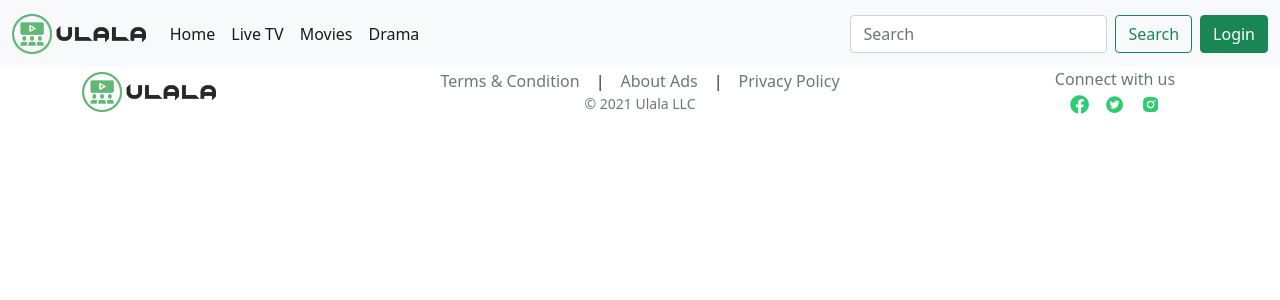
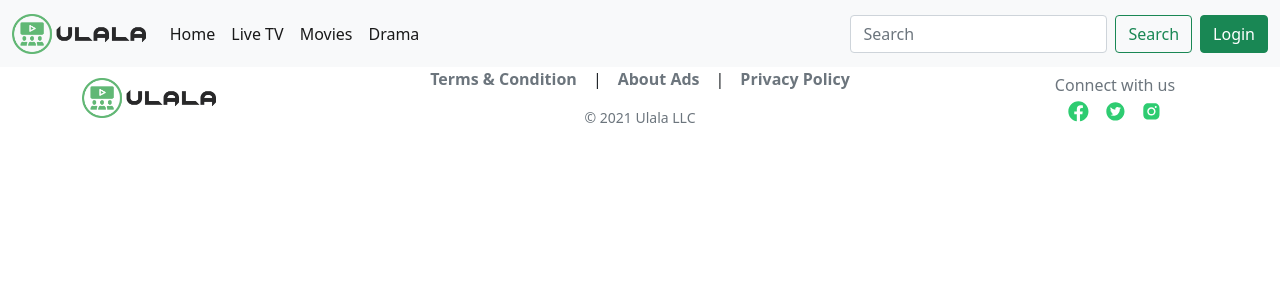
Before and after one commit to jany-coder/ulala, a React (Create React App) app: page / in a window 1280 px wide. Shown: the top 300 px of the page. Built offline with nearby package versions, Linux system fonts and the light colour scheme.

Commit message:
style update

```diff
--- a/src/components/shared/footer/Footer.js
+++ b/src/components/shared/footer/Footer.js
@@ -21,9 +21,9 @@ const Footer = () => {
                             <Link to="/" className="p-3 text-muted">About Ads</Link>|
                             <Link to="/" className="p-3 text-muted">Privacy Policy</Link>
                         </div>
-                        <small className="text-muted text-center d-block">&copy; {new Date().getFullYear()} Ulala LLC</small>
+                        <small className="text-muted text-center d-block mt-3">&copy; {new Date().getFullYear()} Ulala LLC</small>
                     </Col>
-                    <Col lg={2}>
+                    <Col lg={2} className="d-none d-lg-block">
                         <div className="social-nav text-center">
                             <p className="text-muted mb-0">Connect with us</p>
                             <Link to="" className="p-2"><FaFacebook /></Link>
--- a/src/components/shared/footer/_footer.scss
+++ b/src/components/shared/footer/_footer.scss
@@ -1,5 +1,13 @@
 .footer__component {
+  .footer-nav {
+    a {
+      font-weight: bold;
+      &:hover {
+        color: $primary !important;
+      }
+    }
+  }
   svg {
-    font-size: 1.2rem;
+    font-size: 1.3rem;
   }
 }
```
